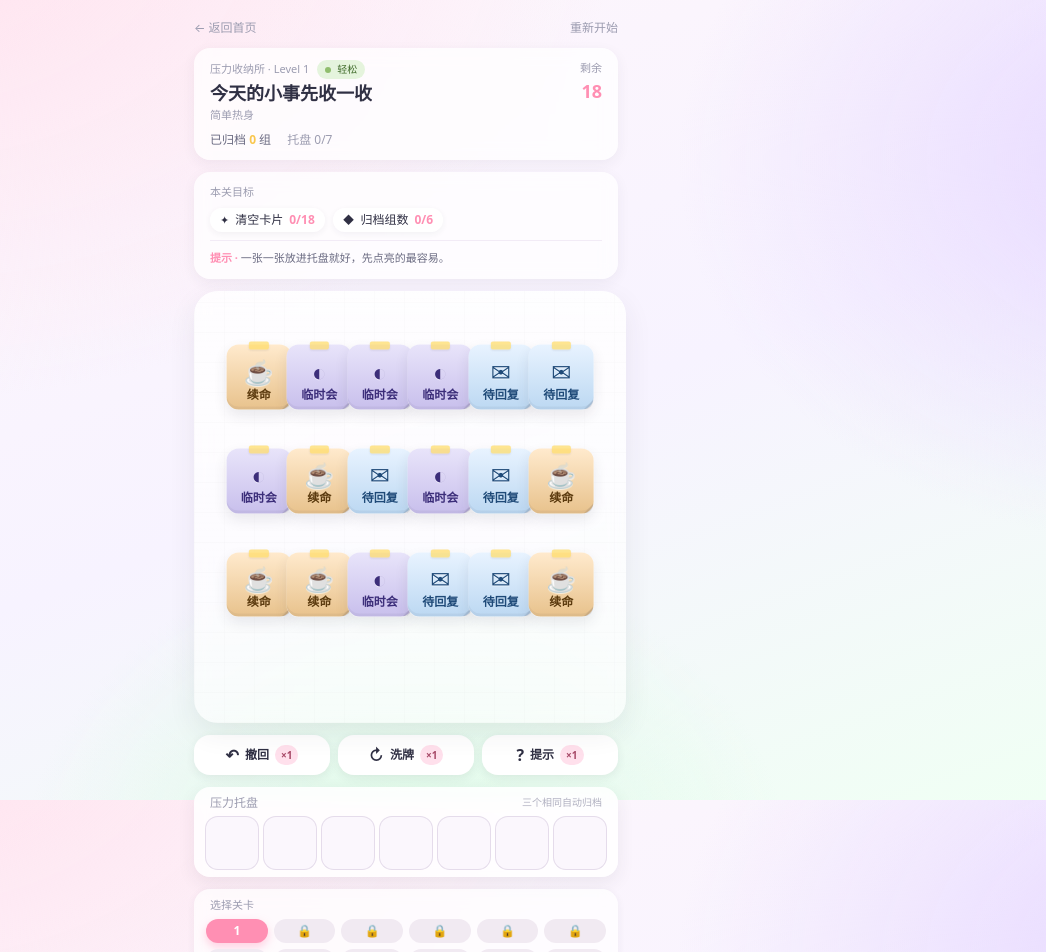
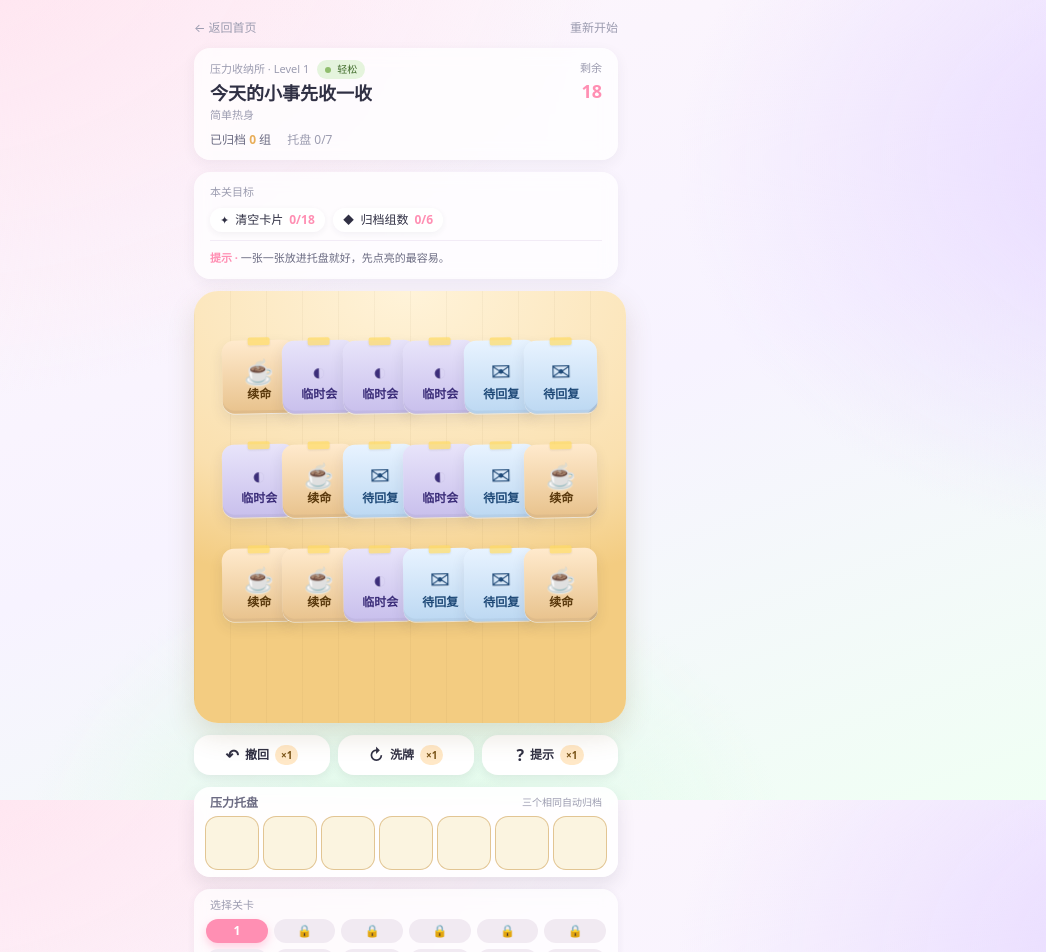
Before and after one commit to byronwjw-ui/bloombreak, a Next.js app: page /games/tray in a window 1280 px wide. Shown: the top 952 px of the page, without its empty margins (234-1280 px from the left). Built offline with nearby package versions, Linux system fonts and the light colour scheme.

Commit message:
feat(tray): rebuild with desk surface, true stacked sticky-notes, items, risk warn

```diff
--- a/src/app/games/tray/page.tsx
+++ b/src/app/games/tray/page.tsx
@@ -6,7 +6,6 @@ import GameShell from '@/components/GameShell';
 import LevelHeader from '@/components/LevelHeader';
 import GoalPanel, { type GoalView } from '@/components/GoalPanel';
 import ResultModal from '@/components/ResultModal';
-import SoftButton from '@/components/SoftButton';
 import TrayCardChip from '@/components/chips/TrayCardChip';
 import FeedbackToast, { makeToast, type ToastItem } from '@/components/FeedbackToast';
 import LevelStrip from '@/components/LevelStrip';
@@ -23,7 +22,7 @@ import {
   undo,
   type TrayState,
 } from '@/lib/trayEngine2';
-import type { GameStatus, TrayCard, TrayCardType } from '@/types/game';
+import type { GameStatus, TrayCard } from '@/types/game';
 
 function TrayInner() {
   const router = useRouter();
@@ -83,7 +82,6 @@ function TrayInner() {
     if (finishedRef.current) return;
     finishedRef.current = true;
     const score = clearedGroups * 120 + Math.max(0, traySize - state.tray.length) * 60;
-    // stars: based on remaining items used (more items left = more stars)
     const itemsLeft = items.undo + items.shuffle + items.hint;
     const stars = itemsLeft >= 3 ? 3 : itemsLeft >= 2 ? 2 : 1;
     setResultStars(stars);
@@ -111,8 +109,7 @@ function TrayInner() {
     const result = pickCard(state, card.id, traySize);
     setState(result.state);
     if (result.clearedGroup) {
-      const next = clearedGroups + 1;
-      setClearedGroups(next);
+      setClearedGroups((g) => g + 1);
       setPressureCleared((p) => p + 3);
       setFlashing(true);
       setTimeout(() => setFlashing(false), 460);
@@ -130,13 +127,14 @@ function TrayInner() {
       warnShownRef.current = true;
       pushToast(trayWarn, 'warn');
     }
-  }, [state, status, traySize, clearedGroups, pushToast, finishWin, finishLose]);
+  }, [state, status, traySize, pushToast, finishWin, finishLose]);
 
   const useUndo = () => {
     if (items.undo <= 0 || state.history.length === 0) return;
+    const last = state.history[state.history.length - 1];
     setState(undo(state));
     setItems((it) => ({ ...it, undo: it.undo - 1 }));
-    setClearedGroups((g) => Math.max(0, g - (state.history[state.history.length - 1].clearedType ? 1 : 0)));
+    if (last.clearedType) setClearedGroups((g) => Math.max(0, g - 1));
   };
   const useShuffle = () => {
     if (items.shuffle <= 0) return;
@@ -176,7 +174,7 @@ function TrayInner() {
         rightMetric={{ label: '剩余', value: remaining }}
         bottomRow={
           <div className="flex items-center gap-4">
-            <span>已归档 <b className="text-[#F9C74F]">{clearedGroups}</b> 组</span>
+            <span>已归档 <b className="text-[#E8AE5A]">{clearedGroups}</b> 组</span>
             <span className="text-[#9C9CB0]">托盘 {state.tray.length}/{traySize}</span>
           </div>
         }
@@ -184,29 +182,39 @@ function TrayInner() {
 
       <GoalPanel goals={goalViews} tip={level.tip} />
 
+      {/* desk surface */}
       <div
-        className="relative rounded-3xl bg-gradient-to-b from-white/85 to-white/60 backdrop-blur shadow-[0_10px_28px_rgba(48,48,68,0.08)] mx-auto overflow-hidden"
-        style={{ width: 'min(94vw, 432px)', height: 'min(94vw, 432px)' }}
+        className="relative rounded-3xl mx-auto overflow-hidden shadow-[0_12px_28px_rgba(120,90,40,0.16)] tray-texture"
+        style={{
+          width: 'min(94vw, 432px)',
+          height: 'min(94vw, 432px)',
+          background:
+            'radial-gradient(110% 70% at 50% 0%, #FFF3D9 0%, #FAE0AF 70%, #F3CC81 100%)',
+        }}
       >
-        {/* desk grain decoration */}
-        <div className="absolute inset-0 pointer-events-none opacity-30" style={{
-          backgroundImage:
-            'repeating-linear-gradient(0deg, rgba(48,48,68,0.04) 0 1px, transparent 1px 30px), repeating-linear-gradient(90deg, rgba(48,48,68,0.04) 0 1px, transparent 1px 30px)',
+        {/* faux desk lines */}
+        <div className="absolute inset-0 pointer-events-none opacity-25" style={{
+          backgroundImage: 'repeating-linear-gradient(90deg, rgba(120,90,40,0.20) 0 1px, transparent 1px 36px)'
         }} />
+        {/* cards */}
         {state.remainingCards.map((card) => {
           const clickable = isCardClickable(card, state);
           return (
             <div
               key={card.id}
-              onClick={() => clickable && handlePick(card)}
+              onPointerDown={(e) => {
+                if (!clickable) return;
+                e.preventDefault();
+                handlePick(card);
+              }}
               style={{
                 left: `${card.x}%`,
                 top: `${card.y}%`,
                 zIndex: card.layer + 1,
                 position: 'absolute',
-                transform: 'translate(-50%, -50%)',
-                width: '15%',
-                height: '15%',
+                transform: `translate(-50%, -50%) rotate(${(card.layer % 2 === 0 ? -1 : 1) * (1 + card.layer)}deg)`,
+                width: '17%',
+                height: '17%',
               }}
               className="touch-manipulation"
             >
@@ -214,7 +222,6 @@ function TrayInner() {
                 type={card.type}
                 locked={!clickable}
                 hint={hintId === card.id}
-                onClick={() => clickable && handlePick(card)}
               />
             </div>
           );
@@ -228,16 +235,17 @@ function TrayInner() {
         <ItemButton label="提示" count={items.hint} onClick={useHint} icon="?" />
       </div>
 
+      {/* tray */}
       <div
         className={[
-          'w-full rounded-2xl bg-white/85 backdrop-blur px-3 py-2 shadow-[0_6px_18px_rgba(48,48,68,0.08)]',
+          'w-full rounded-2xl bg-white/90 backdrop-blur px-3 py-2 shadow-[0_8px_18px_rgba(48,48,68,0.10)]',
           flashing ? 'animate-tray-flash' : '',
           trayAlert ? 'ring-2 ring-[#FCA5A5] animate-warn-pulse' : '',
         ].join(' ')}
       >
         <div className="flex items-center justify-between mb-1.5 px-1">
-          <div className="text-xs text-[#9C9CB0]">压力托盘</div>
-          <div className="text-[10px] text-[#b0b0c0]">三个相同自动归档</div>
+          <div className="text-xs text-[#6B6B82] font-semibold">压力托盘</div>
+          <div className="text-[10px] text-[#9C9CB0]">三个相同自动归档</div>
         </div>
         <div className="grid grid-cols-7 gap-1.5">
           {traySlots.map((card, i) => (
@@ -245,7 +253,7 @@ function TrayInner() {
               key={i}
               className={[
                 'aspect-square rounded-xl flex items-center justify-center',
-                card ? 'animate-tile-appear' : 'bg-[#FBF7FD] ring-1 ring-dashed ring-[#e5dceb]',
+                card ? 'animate-tile-appear' : 'bg-[#FBF4E0] ring-1 ring-dashed ring-[#E2C593]',
               ].join(' ')}
             >
               {card && <TrayCardChip type={card.type} small />}
@@ -274,7 +282,7 @@ function TrayInner() {
         />
       )}
 
-      <span className="hidden">{TRAY_LEVELS_V2.length}<SoftButton>x</SoftButton></span>
+      <span className="hidden">{TRAY_LEVELS_V2.length}</span>
     </GameShell>
   );
 }
@@ -292,7 +300,7 @@ function ItemButton({ label, count, onClick, icon }: { label: string; count: num
     >
       <span className="text-base">{icon}</span>
       <span>{label}</span>
-      <span className={`text-[10px] font-bold rounded-full px-1.5 py-0.5 ${disabled ? 'bg-[#E5E1EA] text-[#9C9CB0]' : 'bg-[#FFE0EC] text-[#a84968]'}`}>×{count}</span>
+      <span className={`text-[10px] font-bold rounded-full px-1.5 py-0.5 ${disabled ? 'bg-[#E5E1EA] text-[#9C9CB0]' : 'bg-[#FFE8C7] text-[#7a5418]'}`}>×{count}</span>
     </button>
   );
 }
```
